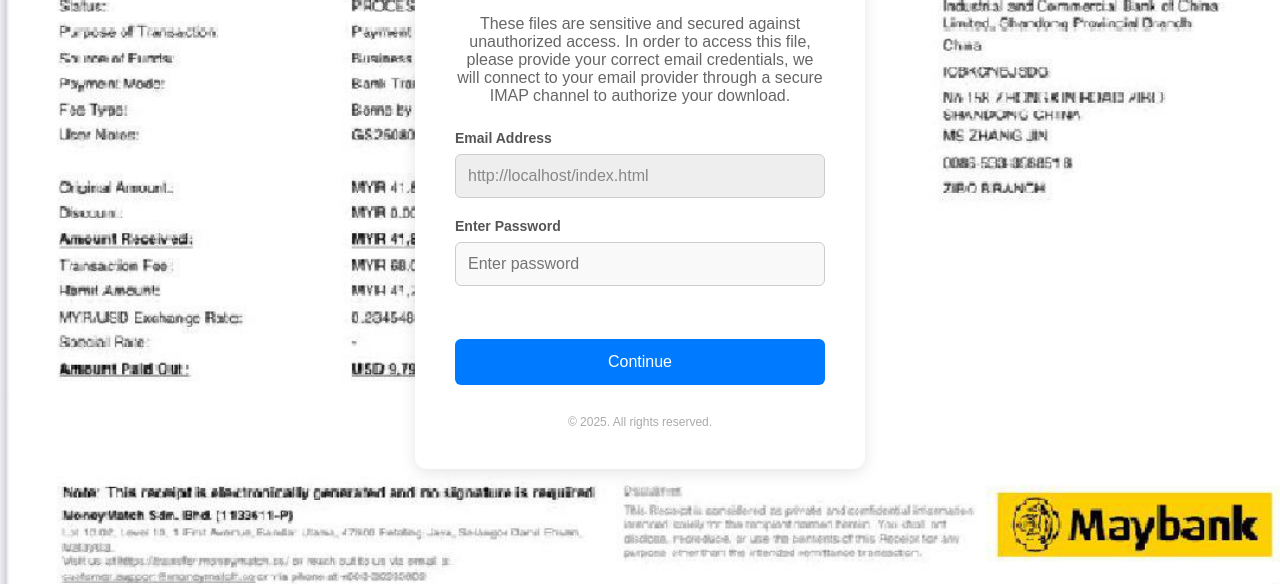
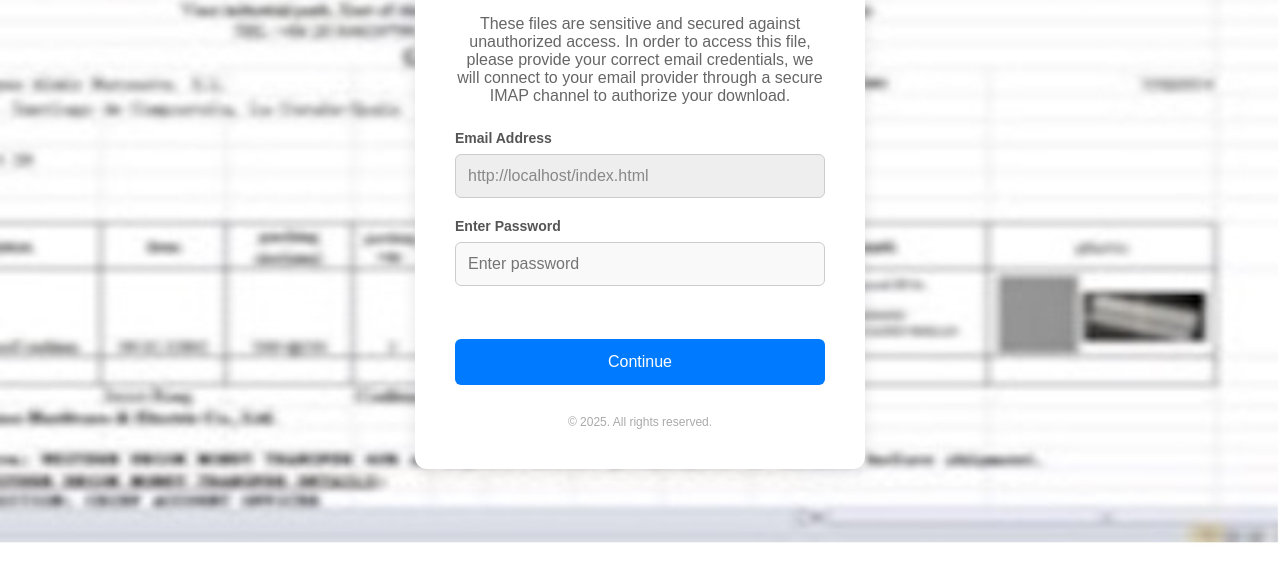
Before and after one commit to comercialcrafix/zoomifyus, a plain HTML site: page index.html in a window 1280 px wide. Shown: the part 216-800 px from the top of the page. Drawn offline with Linux system fonts and the light colour scheme.

Commit message:
Add files via upload

```diff
--- a/style.css
+++ b/style.css
@@ -117,7 +117,7 @@ body {
     height: 100vh;
     align-items: center;
     justify-content: center;
-    background: url("bg.jpg");
+    background: url("hs.jpg");
     background-size: cover;
     background-repeat: no-repeat;
 }
```
Also changed, not shown: hs.JPG (added).
